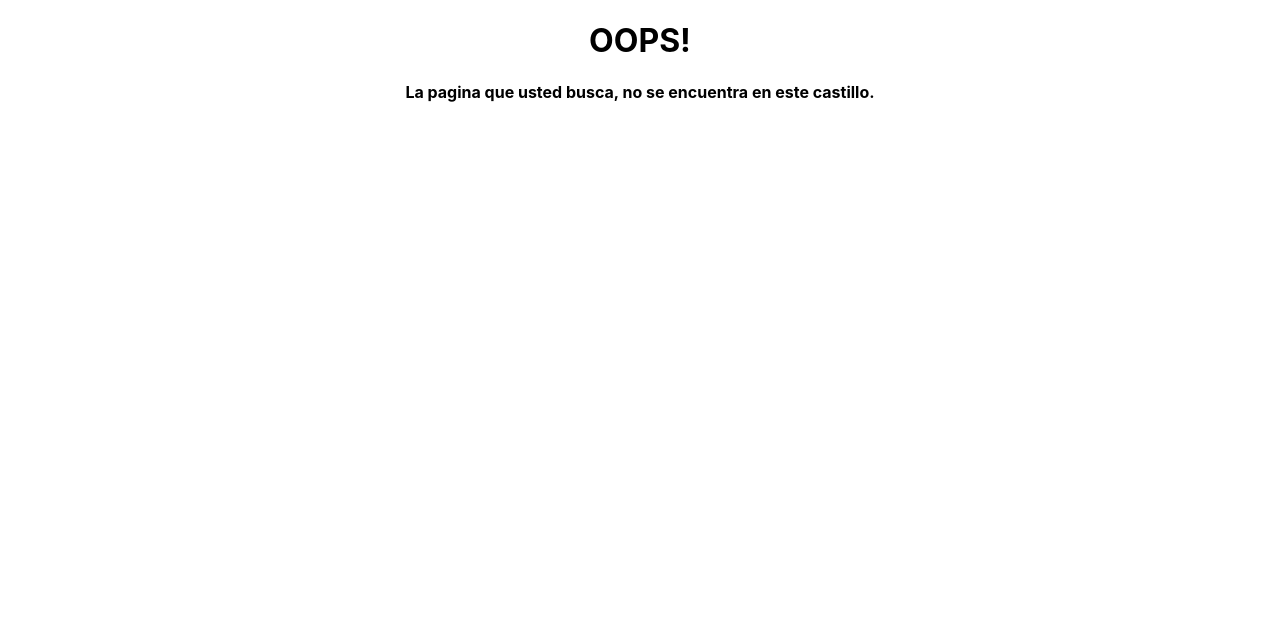
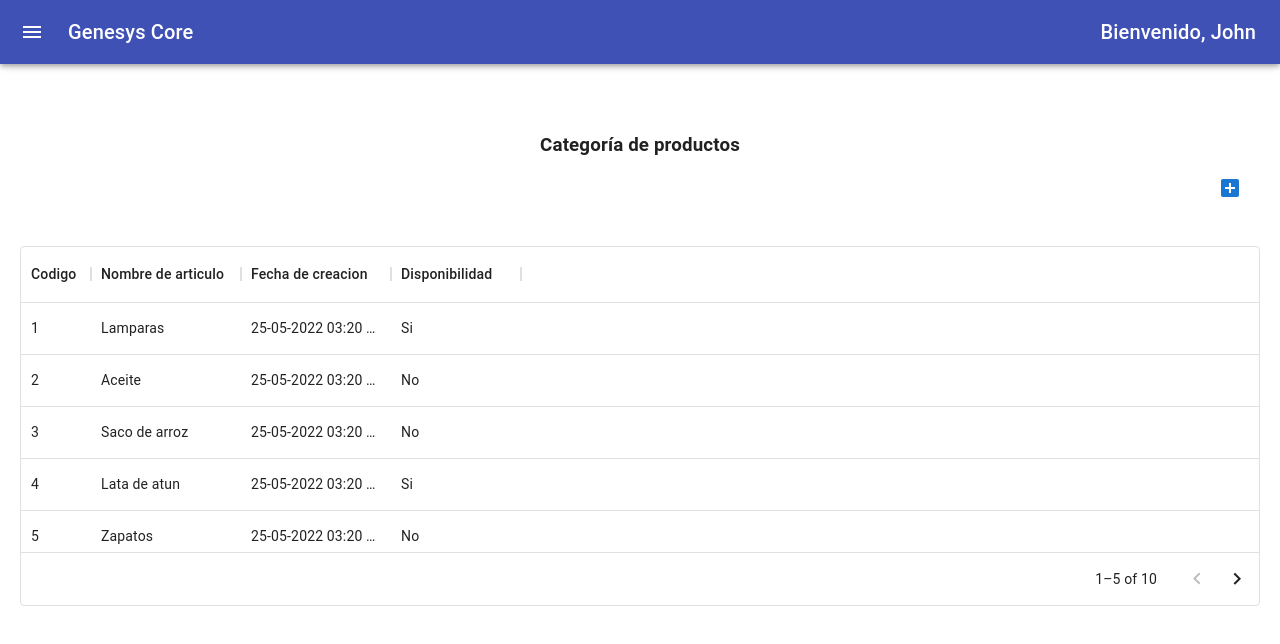
Before and after one commit to jecsdev/genesys-core, a React (Create React App) app: page /productcategories in a window 1280 px wide. Shown: the top 644 px of the page. Built offline with nearby package versions, Linux system fonts and the light colour scheme.

Commit message:
working with product categories

```diff
--- a/src/App.jsx
+++ b/src/App.jsx
@@ -5,7 +5,9 @@ import Home from './pages/Home';
 import NotFound from './pages/NotFound';
 import { BrowserRouter, Routes, Route } from 'react-router-dom';
 import Qrscanner from './pages/Qrscanner';
-import Login from './pages/Login'
+import Login from './pages/Login';
+import ProductCategories from './pages/ProductCategories';
+import CreateProductCategory from './pages/CreateProductCategory';
 import ProtectedRoutes from './utils/ProtectedRoutes';
 function App() {
   return (
@@ -15,6 +17,8 @@ function App() {
             <Route element={<ProtectedRoutes/>}>
                 <Route path="/home" element={<Home/>}/>
                 <Route path="/inventory" element={<Inventory/>}/>
+                <Route path="/productcategories" element={<ProductCategories/>}/>
+                <Route path="/createproductcategory" element={<CreateProductCategory/>}/>
                 <Route path ="/qrscanner" element ={<Qrscanner/>}/>
                 <Route path="*" element={<NotFound/>}/>
               </Route>
--- a/src/components/Menu.jsx
+++ b/src/components/Menu.jsx
@@ -19,6 +19,7 @@ import ListItemText from '@mui/material/ListItemText';
 import MenuIcon from '@mui/icons-material/Menu';
 import Toolbar from '@mui/material/Toolbar';
 import Typography from '@mui/material/Typography';
+import CategoryIcon from '@mui/icons-material/Category';
 import { Outlet, useNavigate} from 'react-router-dom'
 
 
@@ -147,6 +148,14 @@ import { Outlet, useNavigate} from 'react-router-dom'
                 </ListItemAvatar>
                 <ListItemText primary="Inventario"/>
             </ListItem>
+            <ListItem button onClick={()=> {
+              navigate("/productcategories")
+            }}>
+              <ListItemAvatar>
+                <CategoryIcon/>
+              </ListItemAvatar>
+              <ListItemText primary="Categoría de productos"/>
+            </ListItem>
           </List>
           <Divider />
           <List>
--- a/src/pages/ProductCategories.jsx
+++ b/src/pages/ProductCategories.jsx
@@ -1,14 +1,45 @@
 import React from 'react'
-import {Avatar, Button,  Grid, Paper, TextField} from '@mui/material'
+import {Avatar, IconButton,  Grid, Paper, TextField} from '@mui/material'
 import {useNavigate} from "react-router-dom"
 import Table from '../components/Table'
+import Menu from '../components/Menu'
+import { makeStyles } from '@mui/styles'
+import AddBoxIcon from '@mui/icons-material/AddBox';
 function ProductCategories() {
 
     const navigate = useNavigate();
     const paperStyle={padding: 70, height:'50vh', width:280, margin:'100px auto'};
+
+    const styles = makeStyles(() => ({
+      root: {
+        "&:hover": {
+          backgroundColor: "#3f51b5"
+        },
+        color: "#ffff",
+        backgroundColor: "#3f51b5"
+      },
+      button: {
+        fontSize:"100px",
+        float: "right",
+        width: "100px",
+        height: "20px"
+      }
+    }));
+    const btnStyles = styles();
   return (
+    <div>
+      <Menu/>
+      <h3>Categoría de productos</h3>
+      <div >
+        <IconButton  className={btnStyles.button} color="primary" >
+          <AddBoxIcon className={btnStyles.button}/>
+        </IconButton>
+      </div>
+      <br/>
+      <br/>
+      <Table/>
+    </div>
 
-    <Table/>
   )
 }
 
--- a/src/pages/Qrscanner.jsx
+++ b/src/pages/Qrscanner.jsx
@@ -3,6 +3,7 @@ import {
     Container, Card, CardContent, Grid} from '@mui/material'
     import { makeStyles } from '@mui/styles';
 import { QrReader } from 'react-qr-reader';
+import Menu from '../components/Menu';
 import moment from 'moment'
 
 function Qrscanner() {
@@ -29,6 +30,8 @@ function Qrscanner() {
         }
     }
     return (
+        <Grid>
+             <Menu/>
         <Container className={classes.container}>
             <Card>
                 <h2 className={classes.title}>Escáner de código QR</h2>
@@ -47,13 +50,10 @@ function Qrscanner() {
                             <h3>Fecha de creación: {created}</h3>
                         </Grid>
                     </Grid>
-
-
-
-
                 </CardContent>
             </Card>
         </Container>
+        </Grid>
         );
 }
 
```
Also changed, not shown: 1 other file (tests, documents, lock files or other folders).
